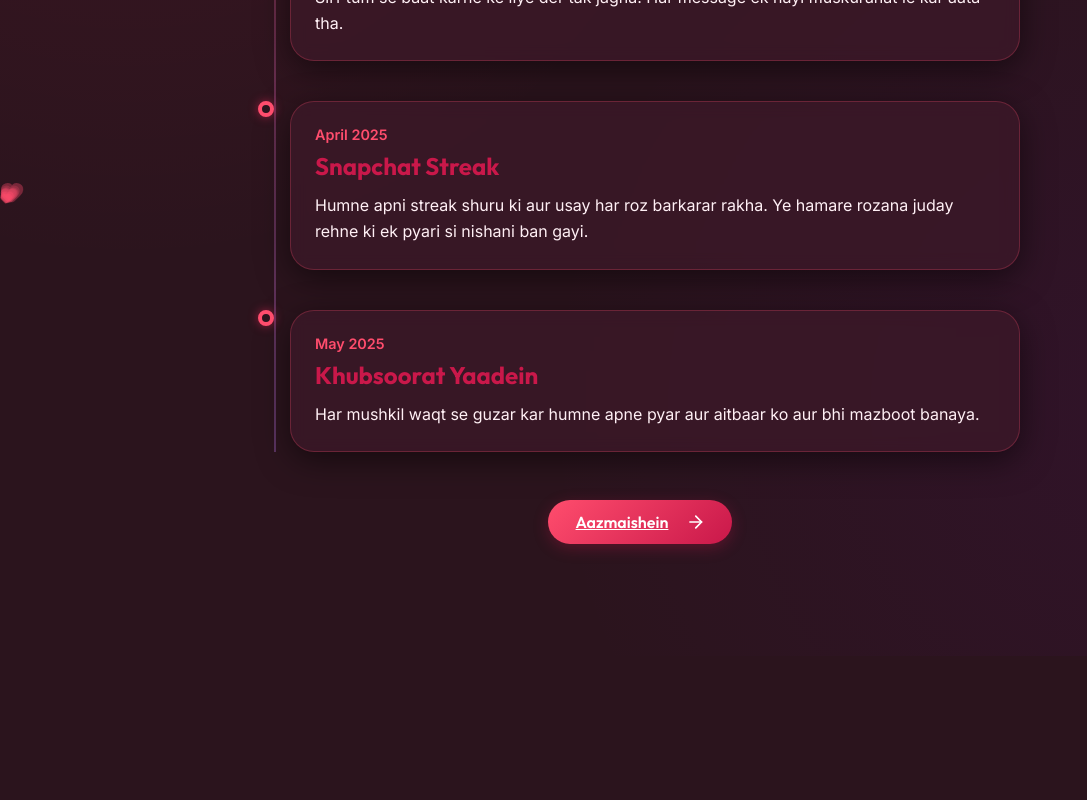
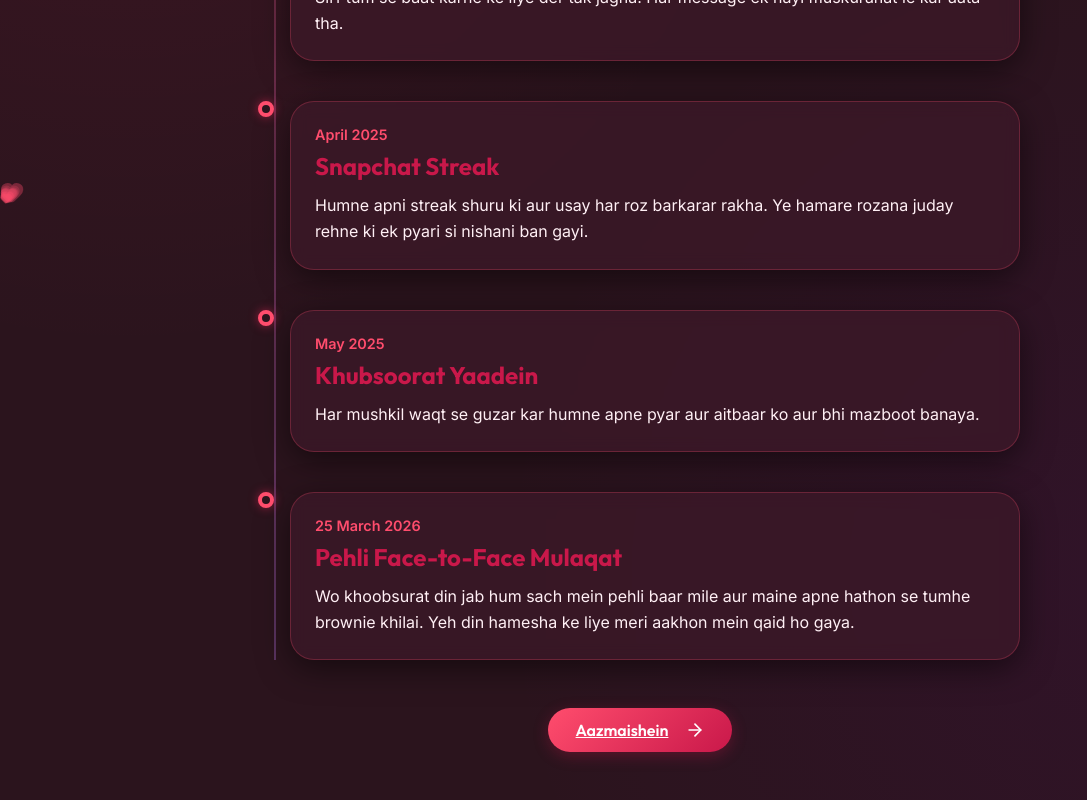
Before and after one commit to malikmahad37/oneyear, a React (Vite) app: page /story in a window 1280 px wide. Shown: the part 592-1392 px from the top of the page, without its empty margins (0-1087 px from the left). Before the commit the page ends 1248 px from the top, so only its background shows below. Built offline with nearby package versions, Linux system fonts and the light colour scheme.

Commit message:
feat(content): add face to face brownie memory to dates and story

```diff
--- a/src/pages/Dates.tsx
+++ b/src/pages/Dates.tsx
@@ -40,10 +40,17 @@ const Dates: React.FC = () => {
         },
         {
             id: 4,
+            title: 'Haqeeqat Mein Mulaqat',
+            value: 'Mar 25',
+            desc: 'Pehli face-to-face mulaqat aur brownie wali pyari yaad.',
+            icon: <Gift size={36} />
+        },
+        {
+            id: 5,
             title: 'Aane Wali Anniversaries',
             value: 'Hamesha',
             desc: 'Khoobsurat yadon ka silsila jo kabhi khatam nahi hoga.',
-            icon: <Gift size={36} />
+            icon: <Stars size={36} />
         }
     ];
 
--- a/src/pages/Story.tsx
+++ b/src/pages/Story.tsx
@@ -39,6 +39,13 @@ const events: TimelineEvent[] = [
         title: 'Khubsoorat Yaadein',
         description: 'Har mushkil waqt se guzar kar humne apne pyar aur aitbaar ko aur bhi mazboot banaya.',
         image: 'https://images.unsplash.com/photo-1474552226712-ac0f0961a954?ixlib=rb-4.0.3&auto=format&fit=crop&w=600&q=80'
+    },
+    {
+        id: 5,
+        date: '25 March 2026',
+        title: 'Pehli Face-to-Face Mulaqat',
+        description: 'Wo khoobsurat din jab hum sach mein pehli baar mile aur maine apne hathon se tumhe brownie khilai. Yeh din hamesha ke liye meri aakhon mein qaid ho gaya.',
+        image: 'https://images.unsplash.com/photo-1606313564200-e75d5e30476c?ixlib=rb-4.0.3&auto=format&fit=crop&w=600&q=80'
     }
 ];
 
```
